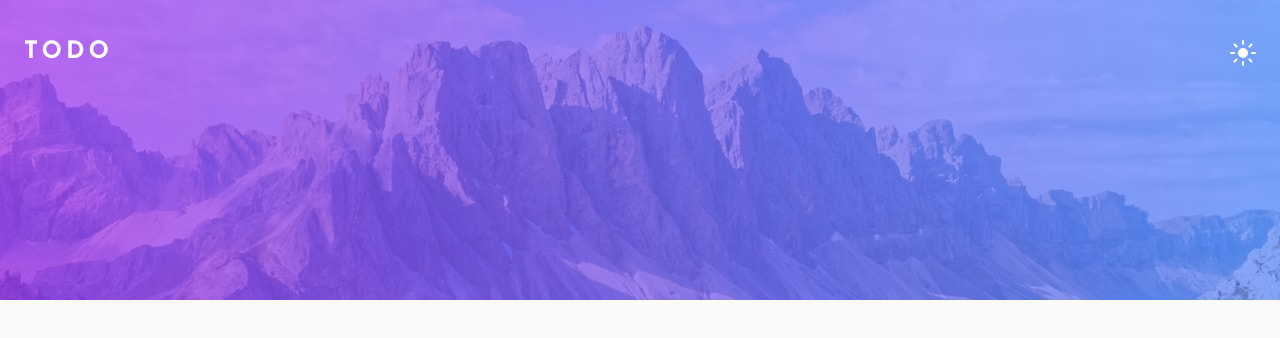
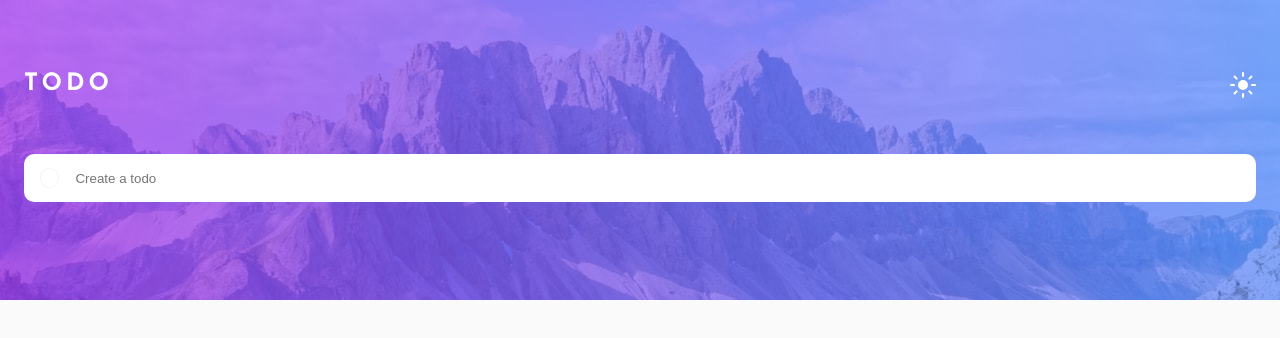
Before and after one commit to mrvicthor/angular-todo-app, an Angular app: page / in a window 1280 px wide. Shown: the top 338 px of the page. Built offline with nearby package versions, Linux system fonts and the light colour scheme.

Commit message:
todo-input.component.html: added: logic to toggle form background color

```diff
--- a/src/app/app.module.ts
+++ b/src/app/app.module.ts
@@ -4,9 +4,10 @@ import { BrowserModule } from '@angular/platform-browser';
 import { AppComponent } from './app.component';
 import { FormsModule } from '@angular/forms';
 import { FormWrapperComponent } from './components/form-wrapper/form-wrapper.component';
+import { TodoInputComponent } from './components/todo-input/todo-input.component';
 
 @NgModule({
-  declarations: [AppComponent, FormWrapperComponent],
+  declarations: [AppComponent, FormWrapperComponent, TodoInputComponent],
   imports: [BrowserModule, FormsModule],
   providers: [],
   bootstrap: [AppComponent],
--- a/src/app/components/form-wrapper/form-wrapper.component.css
+++ b/src/app/components/form-wrapper/form-wrapper.component.css
@@ -8,7 +8,7 @@
 }
 
 .header {
-  padding: 2.5rem 0 1.5rem;
+  padding: 4.5rem 0 1.5rem;
   display: flex;
   justify-content: space-between;
 }
--- a/src/app/components/form-wrapper/form-wrapper.component.html
+++ b/src/app/components/form-wrapper/form-wrapper.component.html
@@ -21,5 +21,6 @@
         />
       </button>
     </header>
+    <app-todo-input [toggleBgColor]="isDark"></app-todo-input>
   </div>
 </section>
--- /dev/null
+++ b/src/app/components/todo-input/todo-input.component.css
@@ -0,0 +1,43 @@
+form {
+  margin-top: 2rem;
+  width: 100%;
+  min-width: 20.4375rem;
+  height: 3rem;
+  display: flex;
+  align-items: center;
+  gap: 1rem;
+  padding: 0 1rem;
+  border-radius: 10px;
+}
+
+input[type="text"] {
+  width: 100%;
+  padding-block: 12px;
+  padding-right: 1rem;
+  background: transparent;
+  border: none;
+  outline: none;
+}
+
+.btn-submit {
+  height: 20px;
+  width: 20px;
+  border-radius: 50%;
+  background-color: transparent;
+}
+
+.btn-light {
+  border: 1px solid #f5f5f9;
+}
+
+.btn-dark {
+  border: 1px solid #393a4b;
+}
+
+.form-bg-light {
+  background-color: #fff;
+}
+
+.form-bg-dark {
+  background-color: hsl(235, 24%, 19%);
+}
--- /dev/null
+++ b/src/app/components/todo-input/todo-input.component.html
@@ -0,0 +1,10 @@
+<form
+  [ngClass]="{ 'form-bg-dark': toggleBgColor, 'form-bg-light': !toggleBgColor }"
+>
+  <button
+    class="btn-submit"
+    [ngClass]="{ 'btn-dark': toggleBgColor, 'btn-light': !toggleBgColor }"
+    type="submit"
+  ></button>
+  <input type="text" placeholder="Create a todo" />
+</form>
```
Also changed, not shown: src/app/components/todo-input/todo-input.component.ts (added, +10 -0 lines), 1 other file (tests, documents, lock files or other folders).
